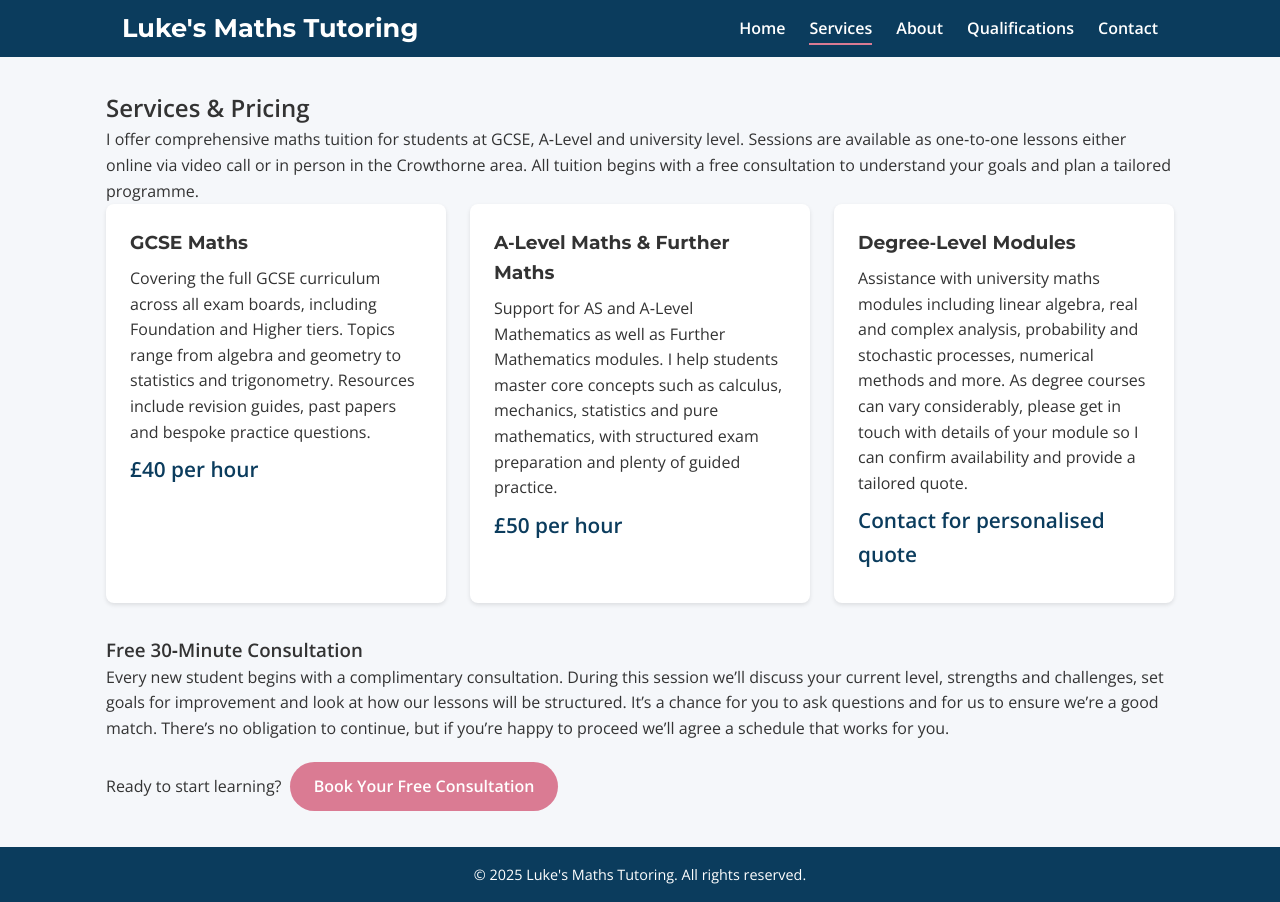
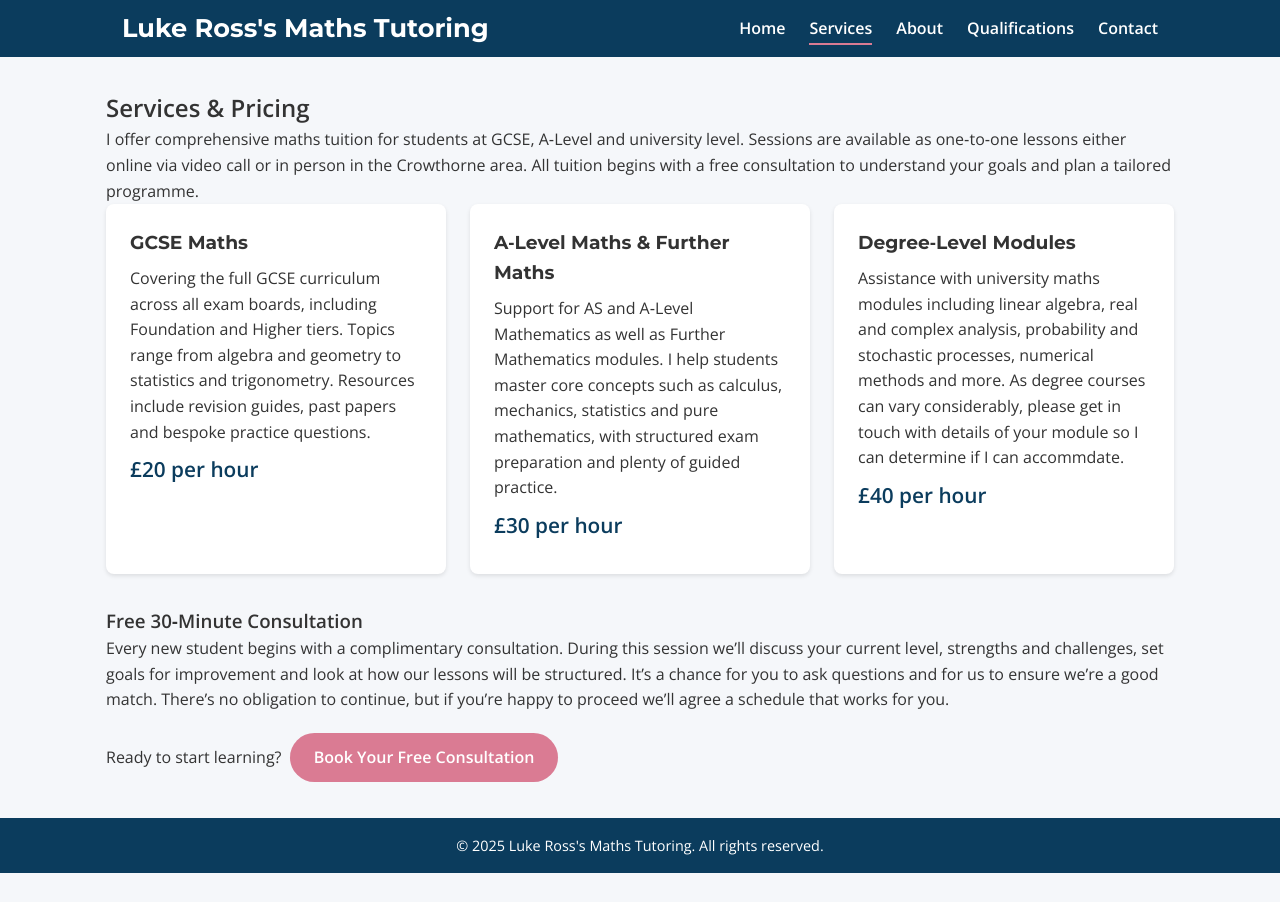
Before and after one commit to lross123/Luke-Ross-Math-Tutoring, a plain HTML site: page services.html in a window 1280 px wide. After the commit the page ends 873 px from the top, so only its background shows below. Drawn offline with nearby package versions, Linux system fonts and the light colour scheme.

Commit message:
Update services.html

```diff
--- a/services.html
+++ b/services.html
@@ -3,7 +3,7 @@
   <head>
     <meta charset="UTF-8" />
     <meta name="viewport" content="width=device-width, initial-scale=1.0" />
-    <title>Services & Pricing | Luke's Maths Tutoring</title>
+    <title>Services & Pricing | Luke Ross's Maths Tutoring</title>
     <link
       href="https://fonts.googleapis.com/css2?family=Montserrat:wght@400;700&family=Open+Sans:wght@400;600&display=swap"
       rel="stylesheet"
@@ -14,7 +14,7 @@
     <!-- Navigation -->
     <header class="header">
       <div class="container">
-        <div class="logo">Luke's Maths Tutoring</div>
+        <div class="logo">Luke Ross's Maths Tutoring</div>
         <nav class="nav">
           <ul>
             <li><a href="index.html">Home</a></li>
@@ -45,7 +45,7 @@
             trigonometry. Resources include revision guides, past papers and bespoke
             practice questions.
           </p>
-          <p class="price">£40 per hour</p>
+          <p class="price">£20 per hour</p>
         </div>
         <div class="card service-card">
           <h3>A‑Level Maths & Further Maths</h3>
@@ -55,7 +55,7 @@
             and pure mathematics, with structured exam preparation and plenty of guided
             practice.
           </p>
-          <p class="price">£50 per hour</p>
+          <p class="price">£30 per hour</p>
         </div>
         <div class="card service-card">
           <h3>Degree‑Level Modules</h3>
@@ -63,10 +63,9 @@
             Assistance with university maths modules including linear algebra, real and
             complex analysis, probability and stochastic processes, numerical methods and
             more. As degree courses can vary considerably, please get in touch with
-            details of your module so I can confirm availability and provide a tailored
-            quote.
+            details of your module so I can determine if I can accommdate.
           </p>
-          <p class="price">Contact for personalised quote</p>
+          <p class="price">£40 per hour</p>
         </div>
       </div>
 
@@ -85,7 +84,7 @@
     </section>
 
     <footer class="footer">
-      <p>&copy; 2025 Luke's Maths Tutoring. All rights reserved.</p>
+      <p>&copy; 2025 Luke Ross's Maths Tutoring. All rights reserved.</p>
     </footer>
   </body>
 </html>
```
